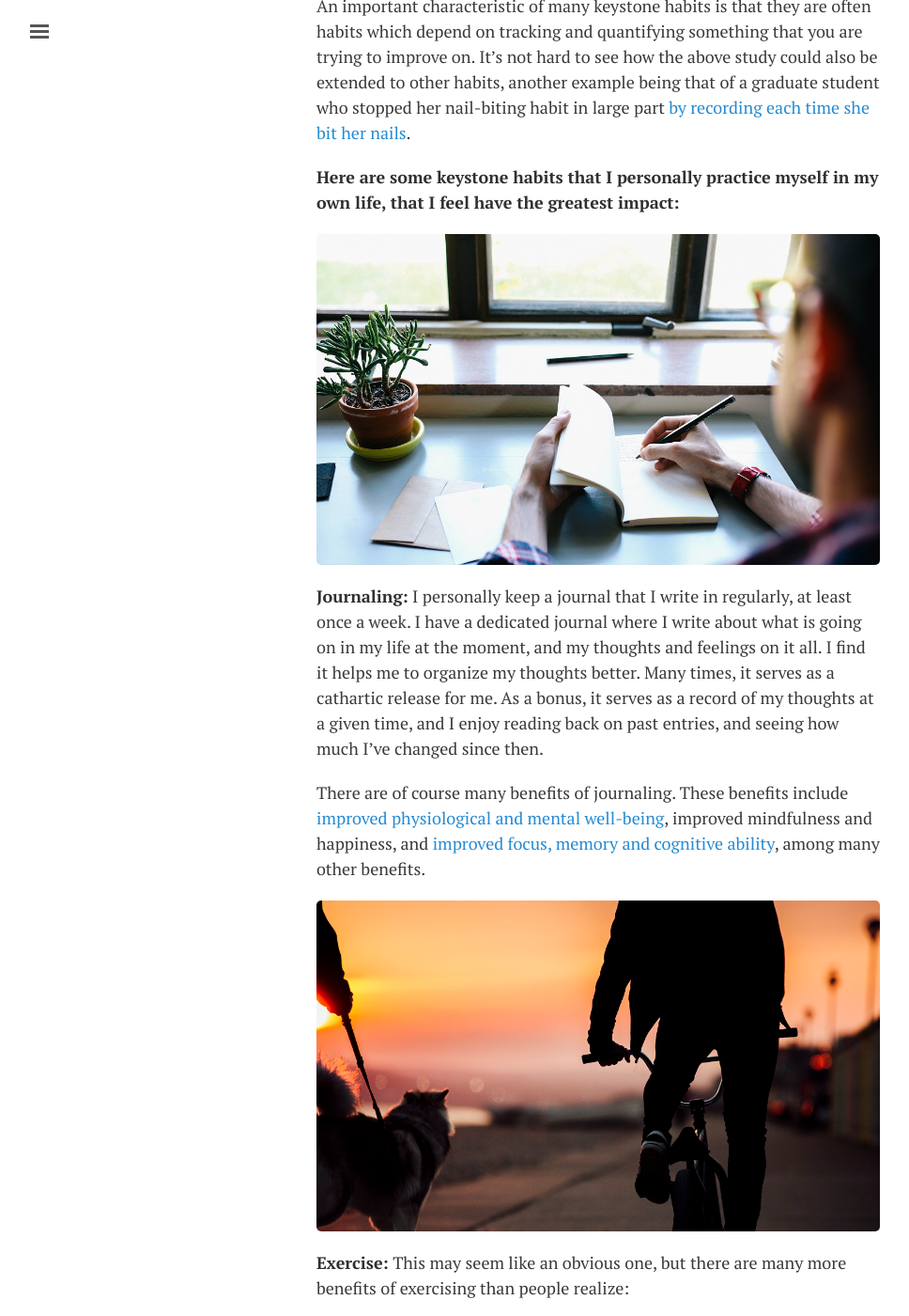
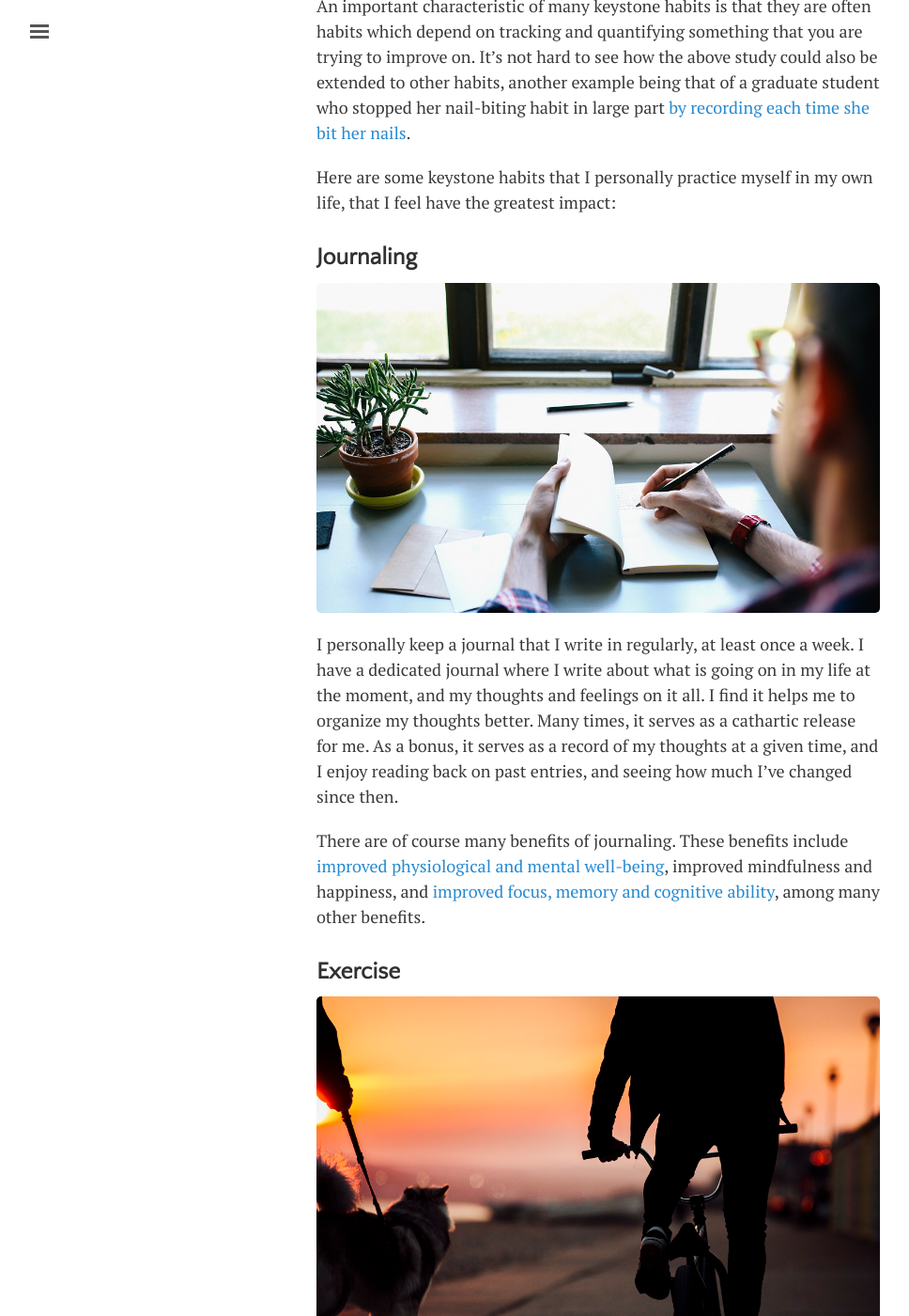
Before and after one commit to LeNPaul/that-hungry-mind, a Jekyll site: the page built from _posts/journal/2016-07-12-The-Importance-of-Keystone-Habits.md, in a window 1280 px wide and 1400 px high, scrolled down 954 px. Shown: the whole window at 94% size, without its empty margins (3-971 px from the left). Built offline with Jekyll 4.4.1, drawn with Linux system fonts in a browser that asks for light colours; nearby versions of some CDN libraries.

Commit message:
Update site

```diff
--- a/_posts/journal/2016-07-12-The-Importance-of-Keystone-Habits.md
+++ b/_posts/journal/2016-07-12-The-Importance-of-Keystone-Habits.md
@@ -18,28 +18,34 @@ Interestingly enough, the habit of tracking food consumption led to the habit of
 
 An important characteristic of many keystone habits is that they are often habits which depend on tracking and quantifying something that you are trying to improve on. It’s not hard to see how the above study could also be extended to other habits, another example being that of a graduate student who stopped her nail-biting habit in large part <a href="http://www.huffingtonpost.com/charles-duhigg/breaking-habits_b_1509783.html">by recording each time she bit her nails</a>.
 
-**Here are some keystone habits that I personally practice myself in my own life, that I feel have the greatest impact:**
+Here are some keystone habits that I personally practice myself in my own life, that I feel have the greatest impact:
+
+### Journaling
 
 <img src="{{ site.url }}/images/habits-1.jpg">
 
-**Journaling:** I personally keep a journal that I write in regularly, at least once a week. I have a dedicated journal where I write about what is going on in my life at the moment, and my thoughts and feelings on it all. I find it helps me to organize my thoughts better. Many times, it serves as a cathartic release for me. As a bonus, it serves as a record of my thoughts at a given time, and I enjoy reading back on past entries, and seeing how much I’ve changed since then.
+I personally keep a journal that I write in regularly, at least once a week. I have a dedicated journal where I write about what is going on in my life at the moment, and my thoughts and feelings on it all. I find it helps me to organize my thoughts better. Many times, it serves as a cathartic release for me. As a bonus, it serves as a record of my thoughts at a given time, and I enjoy reading back on past entries, and seeing how much I’ve changed since then.
 
 There are of course many benefits of journaling. These benefits include <a href="http://apt.rcpsych.org/content/11/5/338.full">improved physiological and mental well-being</a>, improved mindfulness and happiness, and <a href="http://www.edutopia.org/blog/writing-executive-function-brain-research-judy-willis">improved focus, memory and cognitive ability</a>, among many other benefits.
 
+### Exercise
+
 <img src="{{ site.url }}/images/habits-2.jpg">
 
-**Exercise:** This may seem like an obvious one, but there are many more benefits of exercising than people realize:
+This may seem like an obvious one, but there are many more benefits of exercising than people realize:
 
 >“When people start habitually exercising, even as infrequently as once a week, they start changing other, unrelated patterns in their lives, often unknowingly. Typically people who exercise start eating better and becoming more productive at work. They smoke less and show more patience with colleagues and family. They use their credit cards less frequently and say they feel less stressed. It’s not completely clear why…‘Exercise spills over,’ said James Prochaska, a University of Rhode Island researcher. ‘There’s something about it that makes other good habits easier.’” (<a href="https://sites.duke.edu/theconnection/2013/05/24/the-power-of-habit-keystone-habits/">Source</a>)
 
 You can read my post on Quora on <a href="https://hungryminds.quora.com/Making-Exercise-a-Habit">making exercise a habit</a> for a good approach to building this habit.
 
+### Reading
+
 <img src="{{ site.url }}/images/habits-3.jpg">
 
-**Reading:** In my opinion, reading is one of the best habits that I have developed in my life. Although I have always been a bookworm from a very young age, as I grew older I found I had less and less time to read. By the end of high school I was only reading books assigned to me from school. Fortunately, I was able to reignite this habit, and <a href="https://hungryminds.quora.com/How-to-Make-Reading-a-Habit">made reading a habit</a> once more.
+In my opinion, reading is one of the best habits that I have developed in my life. Although I have always been a bookworm from a very young age, as I grew older I found I had less and less time to read. By the end of high school I was only reading books assigned to me from school. Fortunately, I was able to reignite this habit, and <a href="https://hungryminds.quora.com/How-to-Make-Reading-a-Habit">made reading a habit</a> once more.
 
 Among the many obvious benefits of reading more books, reading has been shown to <a href="http://www.newyorker.com/culture/cultural-comment/can-reading-make-you-happier">improve one’s happiness and mental well-being, and better one’s empathy</a>.
 
-**Conclusion**
+### Conclusion
 
 It is always a good idea to pick only one habit to work on at a time. There will time to develop other habits, but if you try to do too many habits at a time, you will end up doing none of them. These keystones habits will inevitably lead to other good habits anyways, so it’s a good idea not to get too greedy in the beginning.
```
Also changed, not shown: about.md (+2 -0 lines).
